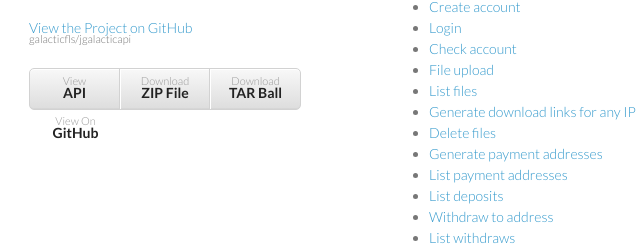
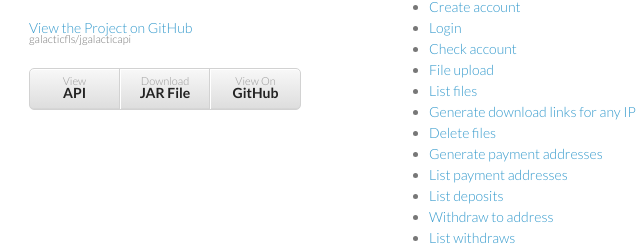
Before and after one commit to galacticfls/jgalacticapi, a plain HTML site: page index.html in a window 1280 px wide. Shown: the part 175-420 px from the top of the page, 181-821 px from the left. Drawn offline with Linux system fonts and the light colour scheme.

Commit message:
add link to releases.

```diff
--- a/index.html
+++ b/index.html
@@ -23,8 +23,7 @@
 
         <ul>
           <li><a href="javadoc/index.html">View <strong>API</strong></a></li>
-          <li><a href="https://github.com/galacticfls/jgalacticapi/zipball/master">Download <strong>ZIP File</strong></a></li>
-          <li><a href="https://github.com/galacticfls/jgalacticapi/tarball/master">Download <strong>TAR Ball</strong></a></li>
+          <li><a href="https://github.com/galacticfls/jgalacticapi/releases">Download <strong>JAR File</strong></a></li>
           <li><a href="https://github.com/galacticfls/jgalacticapi">View On <strong>GitHub</strong></a></li>
         </ul>
       </header>
```
